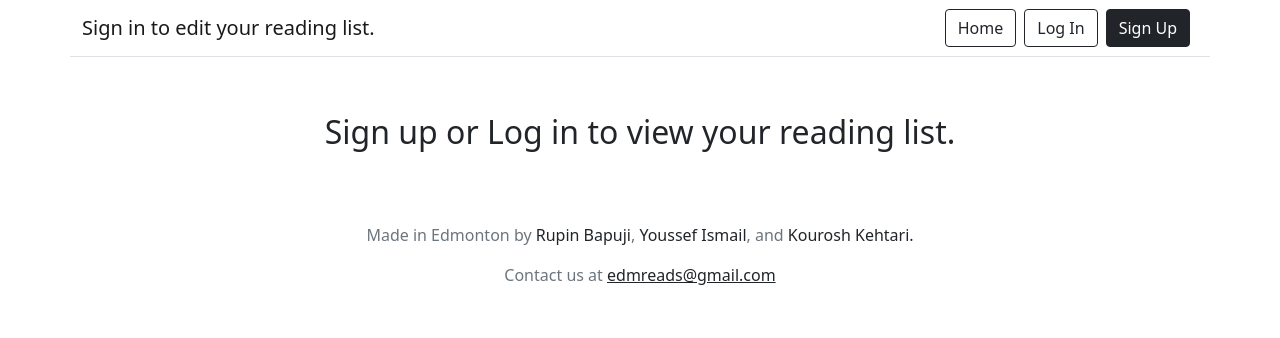
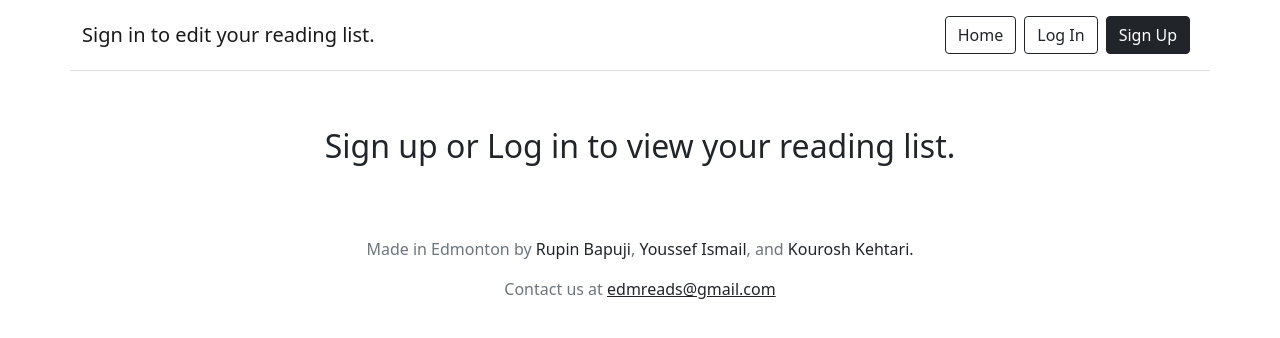
Before and after one commit to rbapuji1/django-edmreads, a Django app: page /readinglist in a window 1280 px wide. Shown: the top 338 px of the page. Run offline with Django 3.2, Linux system fonts and the light colour scheme; some libraries are stand-ins or nearby versions.

Commit message:
viewport navbar bugs potential fix

```diff
--- a/books/templates/books/readinglist.html
+++ b/books/templates/books/readinglist.html
@@ -28,13 +28,15 @@
 {% endblock %}
 
 {% block buttonheader %}
-    {% if user.is_authenticated %}
-        <button onclick = "window.location.href='/'" type="button" class="btn btn-dark mx-2 ms-auto">Home</button>
-    {% else %}
-        <button onclick = "window.location.href='/'" type="button" class="btn btn-outline-dark mx-2 ms-auto">Home</button>
-        <button onclick = "window.location.href='/login'" type="button" class="btn btn-outline-dark  my-auto">Log In</button>
-        <button onclick = "window.location.href='/register'" type="button" class="btn btn-dark mx-2">Sign Up</button>
-    {% endif %}
+    <div class="navbar-nav ms-auto">
+        {% if user.is_authenticated %}
+            <button onclick = "window.location.href='/'" type="button" class="btn btn-dark mx-2 ms-auto nav-item">Home</button>
+        {% else %}
+            <button onclick = "window.location.href='/'" type="button" class="btn btn-outline-dark mx-2 my-2 nav-item">Home</button>
+            <button onclick = "window.location.href='/login'" type="button" class="btn btn-outline-dark my-2 nav-item">Log In</button>
+            <button onclick = "window.location.href='/register'" type="button" class="btn btn-dark mx-2 my-2 nav-item">Sign Up</button>
+        {% endif %}
+    </div>
 {% endblock %}
 
 
--- a/register/templates/registration/login.html
+++ b/register/templates/registration/login.html
@@ -9,7 +9,9 @@
 {% endblock %}
 
 {% block buttonheader %}
-    <button onclick = "window.location.href='/'" type="button" class="btn btn-dark mx-2 ms-auto nav-item">Home</button>
+    <div class="navbar-nav ms-auto">
+        <button onclick = "window.location.href='/'" type="button" class="btn btn-dark mx-2 my-2 nav-item">Home</button>
+    </div>
 {% endblock %}
 
 {% load crispy_forms_tags %}
```
Also changed, not shown: books/templates/books/index.html (+11 -9 lines), register/templates/register/register.html (+4 -3 lines).
